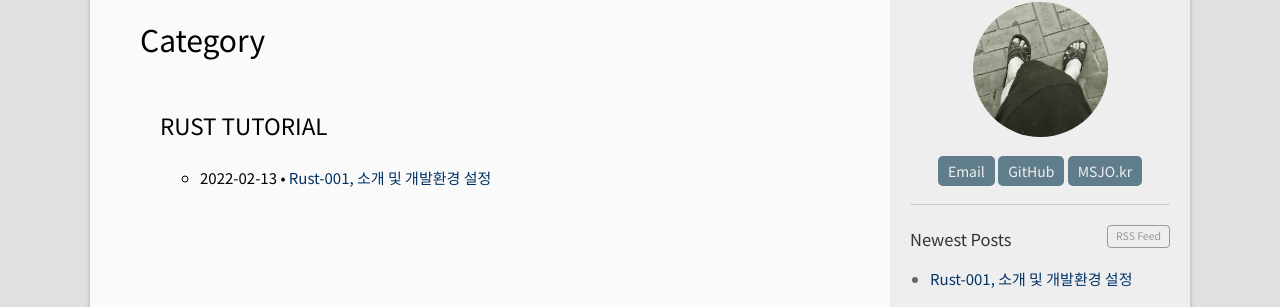
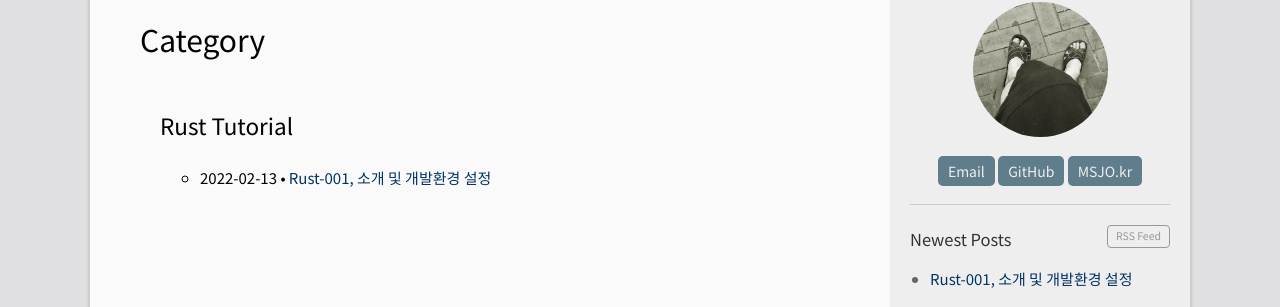
Before and after one commit to DebugJO/rustlang, a Jekyll site: the page built from category.html, in a window 1280 px wide. Shown: the part 118-425 px from the top of the page. Built offline with Jekyll 4.4.1, drawn with Linux system fonts in a browser that asks for light colours.

Commit message:
Update category.html

```diff
--- a/category.html
+++ b/category.html
@@ -13,7 +13,8 @@ permalink: /category/
 {% assign category = categories | split:',' | sort %}
 {% for item in (0..site.categories.size) %}{% unless forloop.last %}
 {% capture word %}{{ category[item] | strip_newlines }}{% endcapture %}
-<h2 class="category" id="{{ word }}">{{ word | upcase }}</h2>
+<!-- <h2 class="category" id="{{ word }}">{{ word | upcase }}</h2> -->
+<h2 class="category" id="{{ word }}">{{ word }}</h2>
 <ul>
 {% for post in site.categories[word] %}{% if post.title != null %}
 <!-- <li><span>{{ post.date | date: "%b %d" }}</span> » <a href="{{ site.baseurl}}{{ post.url }}">{{ post.title }}</a></li> -->
```
